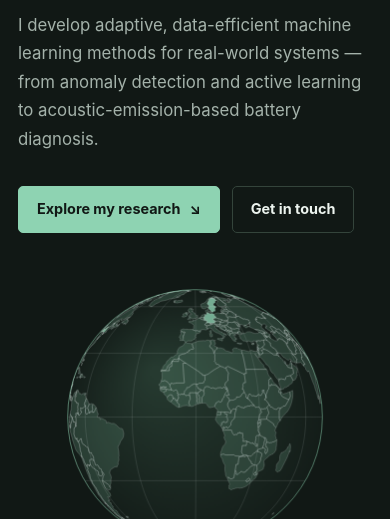
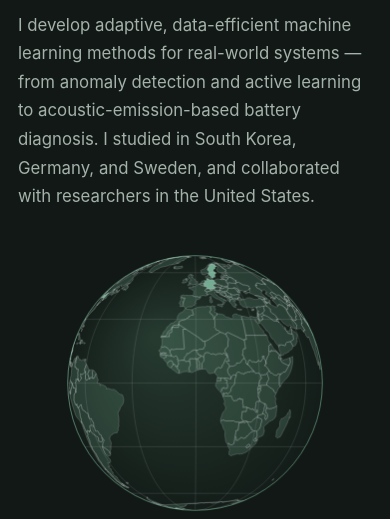
Before and after one commit to ywkim09/ywkim09.github.io, a plain HTML site: page index.html in a window 390 px wide. Shown: the part 321-840 px from the top of the page. Drawn offline with Linux system fonts and the light colour scheme.

Commit message:
relocating globe for mobile

```diff
--- a/index.html
+++ b/index.html
@@ -311,8 +311,12 @@
       .nav-right { gap: 14px; }
       .nav-links { gap: 13px; }
       .nav-links a { font-size: .78rem; }
-      .hero { grid-template-columns: 1fr; row-gap: 44px; min-height: 0; padding-block: 78px; }
-      .hero-globe { width: min(72vw, 340px); justify-self: center; }
+      .hero { grid-template-columns: 1fr; row-gap: 0; min-height: 0; padding-block: 78px; }
+      .hero-copy { display: contents; }
+      .hero-copy.reveal { animation: none; }
+      .hero-copy > * { animation: rise-in 650ms both; }
+      .hero-copy > .actions { order: 2; justify-content: center; }
+      .hero-globe { order: 1; width: min(72vw, 340px); justify-self: center; margin-bottom: 24px; }
       .section { padding-block: 62px; }
       .section-heading { grid-template-columns: 1fr; gap: 15px; margin-bottom: 30px; }
       .facts { grid-template-columns: 1fr; }
@@ -353,7 +357,7 @@
       <div class="hero-copy reveal">
         <p class="eyebrow">Postdoctoral Researcher · Machine Learning</p>
         <h1>Yeongwoo<br><span>Kim</span></h1>
-        <p class="hero-lede">I develop adaptive, data-efficient machine learning methods for real-world systems — from anomaly detection and active learning to acoustic-emission-based battery diagnosis.</p>
+        <p class="hero-lede">I develop adaptive, data-efficient machine learning methods for real-world systems — from anomaly detection and active learning to acoustic-emission-based battery diagnosis. I studied in South Korea, Germany, and Sweden, and collaborated with researchers in the United States.</p>
         <div class="actions">
           <a class="button" href="#publications">Explore my research <span aria-hidden="true">↘</span></a>
           <a class="button secondary" href="mailto:yeongwoo.kim@it.uu.se">Get in touch</a>
```
